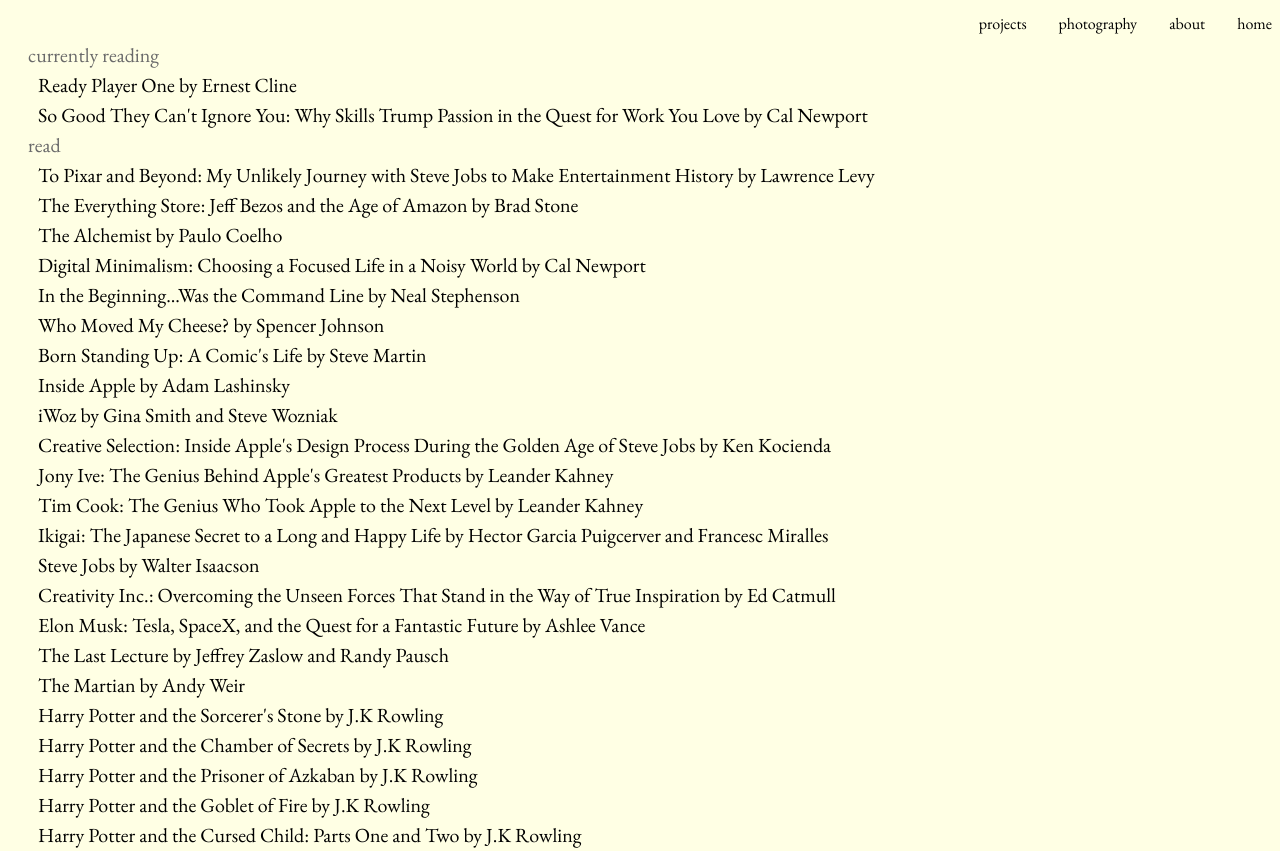
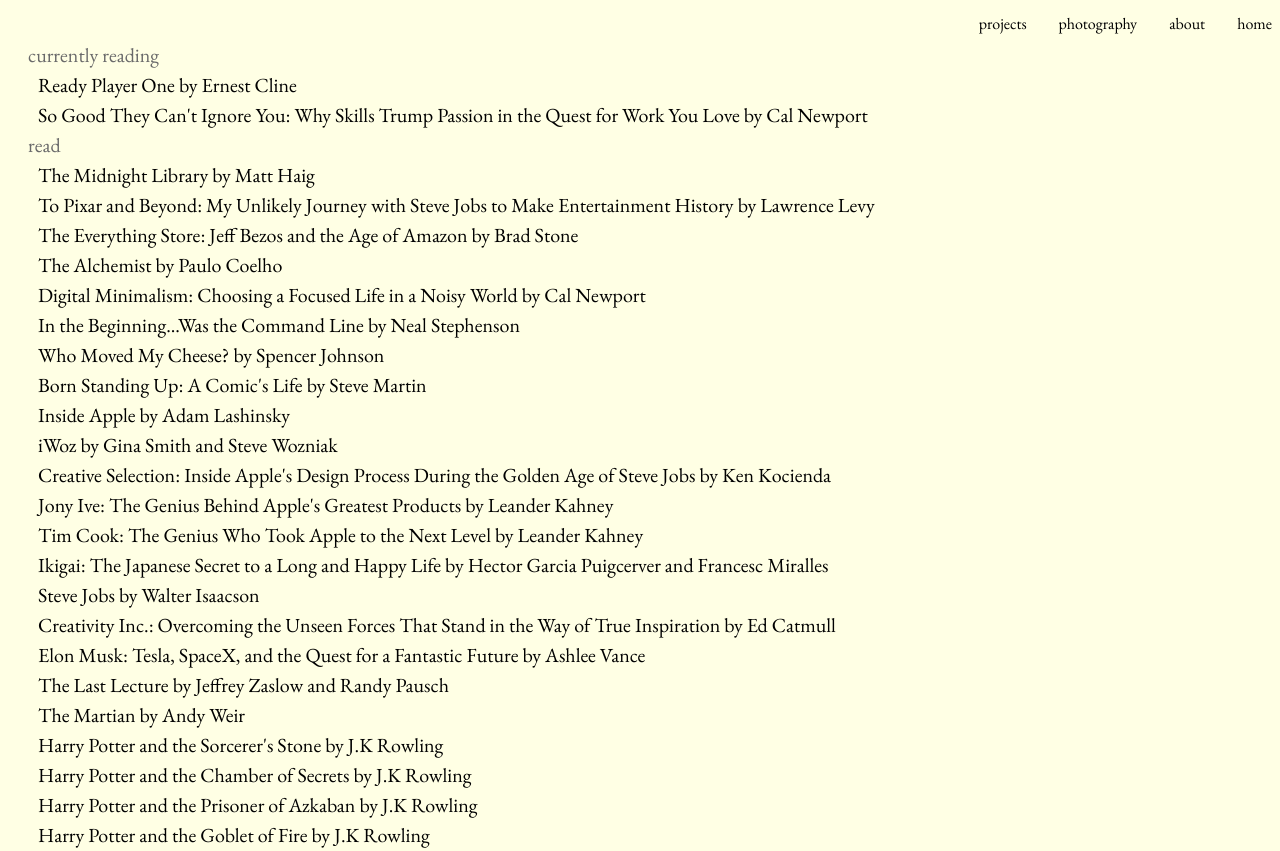
Before and after one commit to aryanvdesh/aryanvdesh.github.io, a plain HTML site: page pages/books.html in a window 1280 px wide. Shown: the top 851 px of the page. Drawn offline with nearby package versions, Linux system fonts and the light colour scheme.

Commit message:
add book

```diff
--- a/pages/books.html
+++ b/pages/books.html
@@ -37,6 +37,7 @@
         </div>
       </div>
     <div class="f_sizes_3">
+      <a class = "hover" href="https://www.goodreads.com/book/show/52578297-the-midnight-library">The Midnight Library</a> by <a class = "hover" href="https://www.goodreads.com/author/show/76360.Matt_Haig">Matt Haig</a> <br />
       <a class = "hover" href="https://howlongtoread.com/books/503502/To-Pixar-and-Beyond-My-Unlikely-Journey-with-Steve-Jobs">To Pixar and Beyond: My Unlikely Journey with Steve Jobs to Make Entertainment History</a> by <a class= "hover" href="https://www.goodreads.com/author/show/153191.Lawrence_Levy">Lawrence Levy</a> <br />
       <a class = "hover" href=https://www.goodreads.com/book/show/17660462-the-everything-store>The Everything Store: Jeff Bezos and the Age of Amazon</a> by <a class="hover" href="https://www.goodreads.com/author/show/219908.Brad_Stone">Brad Stone</a> <br />
       <a class = "hover" href="https://www.goodreads.com/book/show/18144590-the-alchemist">The Alchemist</a> by <a class = "hover" href="https://www.goodreads.com/author/show/566.Paulo_Coelho">Paulo Coelho</a> <br />
```
